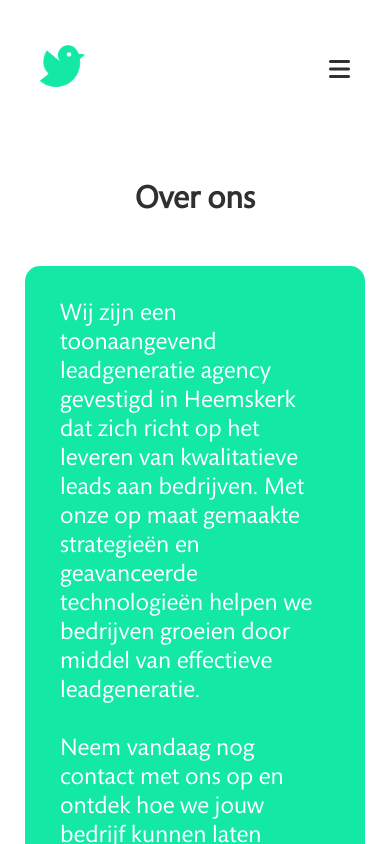
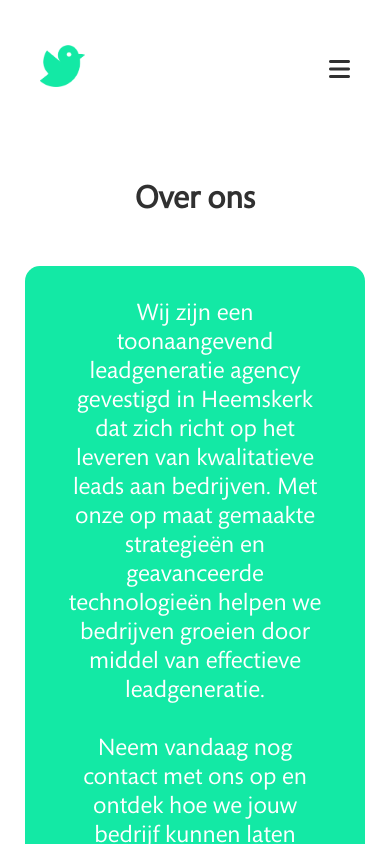
Before and after one commit to Niozk/mailvogel, a Vue app: page /about-us in a window 390 px wide. Shown: the top 844 px of the page. Built offline with nearby package versions, Linux system fonts and the light colour scheme; what @splidejs/vue-splide would draw is missing.

Commit message:
404 link fix
-Redirect ge-add
-Bugfix

```diff
--- a/src/views/AboutUs.vue
+++ b/src/views/AboutUs.vue
@@ -100,6 +100,10 @@ and (max-width: 500px) {
         color: var(--letter-color-dark)
     }
 
+    .about-us {
+        text-align: center;
+    }
+
     .about-us p {
         font-size: 1.5rem;
     }
```
Also changed, not shown: 1 other file (tests, documents, lock files or other folders).
